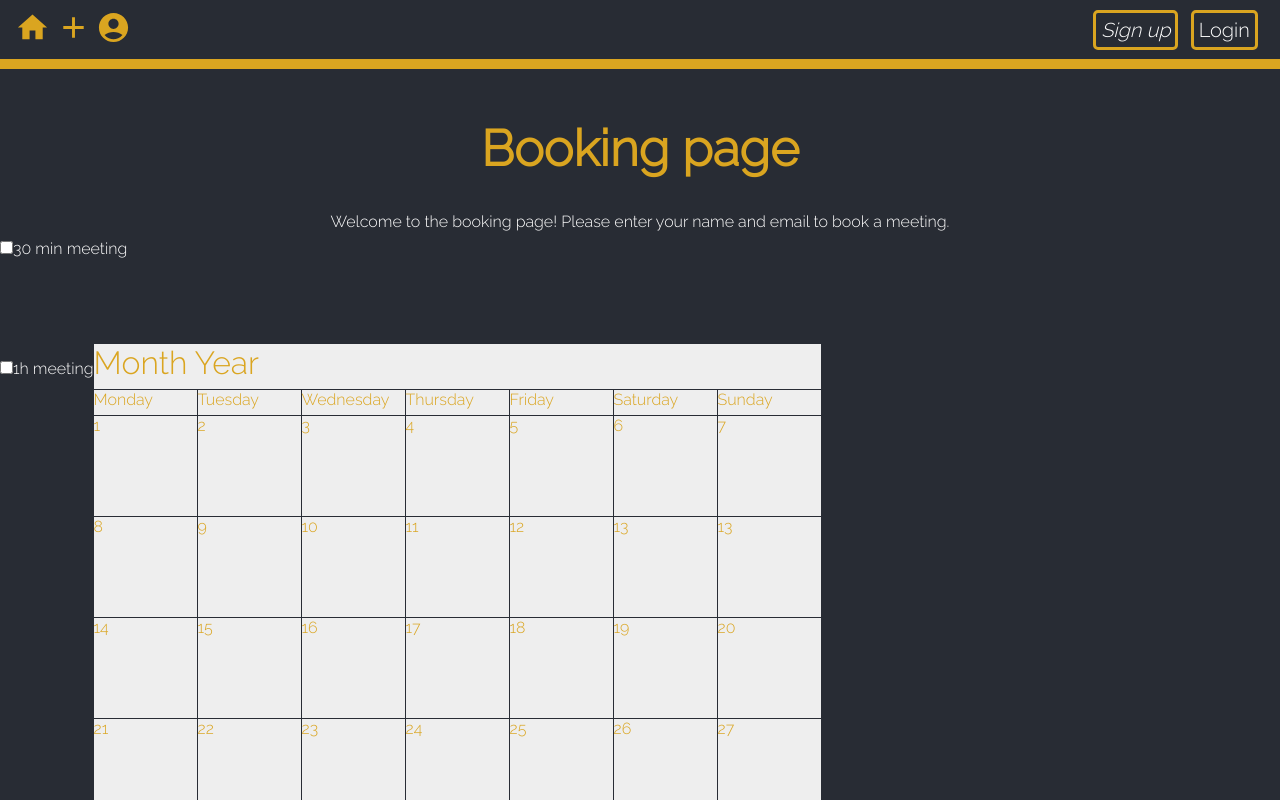
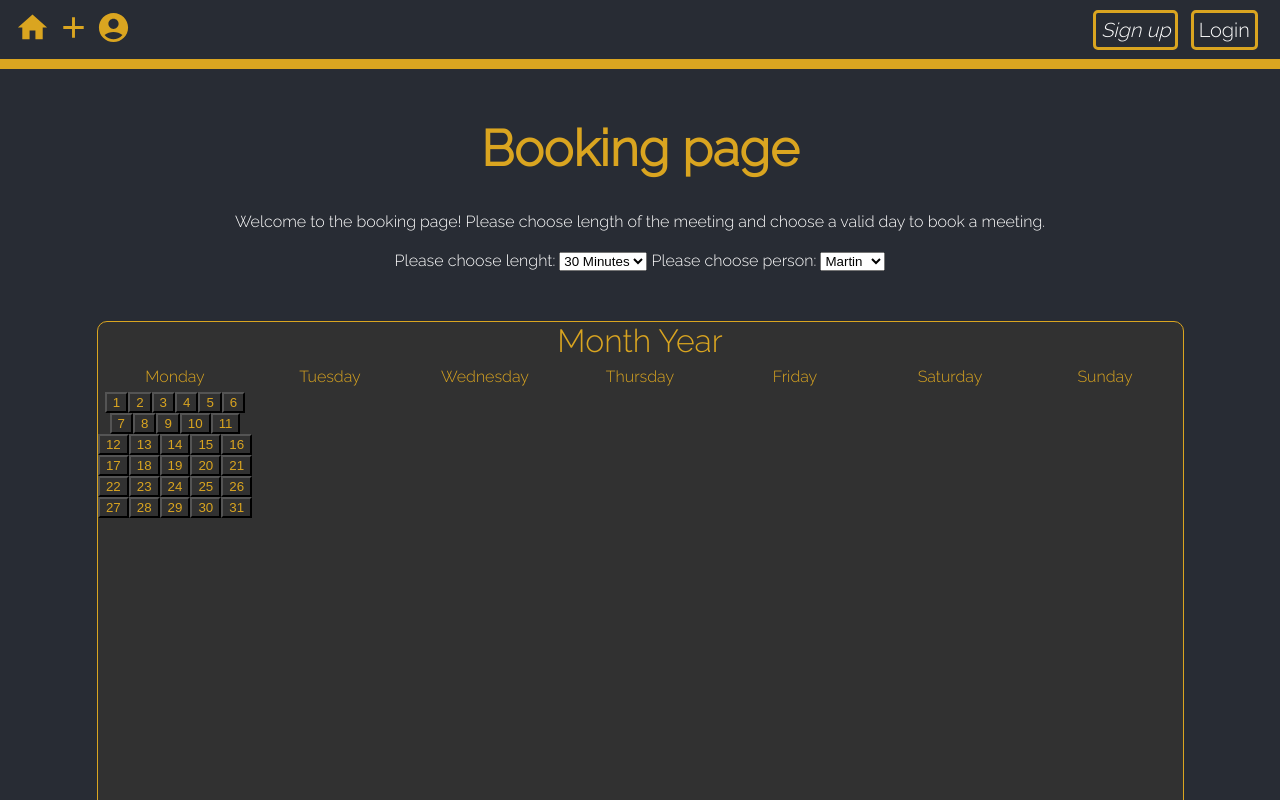
Before and after one commit to Civil-Data/OnlineMeetingSchedule, a React (Create React App) app in the folder frontend/: page /booking in a window 1280 px wide. Shown: the top 800 px of the page. Built offline with nearby package versions, Linux system fonts and the light colour scheme.

Commit message:
Calendar implementation

```diff
--- /dev/null
+++ b/frontend/src/Components/DateButtons.js
@@ -0,0 +1,17 @@
+import React from "react";
+
+const DateButtons = () => {
+	const dateLabels = Array.from({ length: 31 }, (_, index) => index + 1);
+
+	return (
+		<div>
+			{dateLabels.map((date) => (
+				<button key={date} className="dates">
+					{date}
+				</button>
+			))}
+		</div>
+	);
+};
+
+export default DateButtons;
--- a/frontend/src/css/App.css
+++ b/frontend/src/css/App.css
@@ -150,28 +150,29 @@ input {
 .grid-container {
 	display: inline-grid;
 	margin-top: 50px;
-	grid-template-columns: repeat(7, 103px);
-	grid-template-rows: 45px 25px repeat(6, 1fr);
-	grid-gap: 1px;
+	grid-template-columns: repeat(7, 155px);
+	grid-template-rows: 45px 25px repeat(5, 1fr);
+	/* grid-gap: 1px; */
+	border: 1px solid goldenrod;
+	border-radius: 10px;
+	background-color: rgb(49, 49, 49);
+	color: goldenrod;
+	margin-bottom: 50px;
 }
 
 .item {
 	min-height: 100px;
-	background-color: #eee;
-	color: goldenrod;
+	border-right: 2px solid rgba(11, 11, 11, 0.5);
+	border-bottom: 2px solid rgba(11, 11, 11, 0.5);
 	gap: 0px 0px;
 }
-.item0 {
-	background-color: #eee;
+.month {
 	grid-column: 1/8;
-	color: goldenrod;
 	font-size: 200%;
 }
 
-.item1 {
-	background-color: #eee;
+.day {
 	max-height: 50px;
-	color: goldenrod;
 	gap: 0px 0px;
 }
 
@@ -303,3 +304,17 @@ p {
 .titles {
 	text-align: center;
 }
+
+.calender_area {
+	display: flex;
+	flex-direction: column;
+	justify-content: center;
+	align-items: center;
+	margin-top: 20px;
+	text-align: center;
+}
+
+.dates {
+	background-color: rgb(49, 49, 49);
+	color: goldenrod;
+}
--- a/frontend/src/views/Booking.js
+++ b/frontend/src/views/Booking.js
@@ -1,47 +1,126 @@
 import Title from "../Components/Title";
 import TypingEffect from "../Components/TypingEffect";
+import React, { useState } from "react";
+import DateButtons from "../Components/DateButtons";
+
+function Day() {
+	return (
+		<div className="day">
+			<div> Day 22nd </div>
+			<div> 8:00</div>
+			<div> 10:30</div>
+			<div> 13:00</div>
+			<div> 15:00</div>
+		</div>
+	);
+}
 
 const Booking = () => {
+	const dateLabels = [1];
+	const [day, setDay] = useState(false);
 	return (
 		<>
 			<div className="titles">
 				<Title title="Booking page" className="titles" />
 				<TypingEffect
-					text="Welcome to the booking page! Please enter your name and email to book a meeting."
+					text="Welcome to the booking page! Please choose length of the meeting and choose a valid day to book a meeting."
 					delay={25}
 				/>
 			</div>
-			<div>
-				<label>
-					<input type="checkbox" className="meetingLabel" />
-					30 min meeting
-					<br />
-					<input type="checkbox" className="meetingLabel" />
-					1h meeting
-				</label>
+			<div className="calender_area">
+				<div>
+					<label for="dropdown"> Please choose lenght: </label>
+					<select id="dropdown">
+						<option value="30 minutes"> 30 Minutes</option>
+						<option value="45min"> 45 Minutes</option>
+						<option value="1h"> 1 Hour</option>
+						<option value="2h"> 2 Hours</option>
+					</select>
+					<label for="dropdown"> Please choose person: </label>
+					<select id="dropdown">
+						<option value="Martin"> Martin</option>
+						<option value="Joel"> Joel</option>
+						<option value="Matilda"> Matilda</option>
+						<option value="Felix"> Felix</option>
+					</select>
+				</div>
 				<div className="grid-container">
-					<div className="item0">Month Year</div>
-					<div className="item1">Monday</div>
-					<div className="item1">Tuesday</div>
-					<div className="item1">Wednesday</div>
-					<div className="item1">Thursday</div>
-					<div className="item1">Friday</div>
-					<div className="item1">Saturday</div>
-					<div className="item1">Sunday</div>
-					<div className="item">1</div>
-					<div className="item">2</div>
-					<div className="item">3</div>
-					<div className="item">4</div>
-					<div className="item">5</div>
-					<div className="item">6</div>
+					<div className="month">Month Year</div>
+					<div className="day">Monday</div>
+					<div className="day">Tuesday</div>
+					<div className="day">Wednesday</div>
+					<div className="day">Thursday</div>
+					<div className="day">Friday</div>
+					<div className="day">Saturday</div>
+					<div className="day">Sunday</div>
+					{dateLabels.map((item, index) => (
+						<DateButtons></DateButtons>
+					))}
+
+					{/* <button className="dates">1</button> */}
+					{/* <div className="item">1</div> */}
+					{/* <button className="dates">2</button> */}
+					{/* <div className="item">2</div> */}
+					{/* <button className="dates">3</button> */}
+					{/* <div className="item">3</div> */}
+					{/* <button className="dates">4</button> */}
+					{/* <div className="item">4</div> */}
+					{/* <button className="dates">5</button> */}
+					{/* <div className="item">5</div> */}
+					{/* <button className="dates">6</button>
+					<button className="dates">7</button>
+					<button className="dates">8</button>
+					<button className="dates">9</button>
+					<button className="dates">10</button>
+					<button className="dates">11</button>
+					<button className="dates">12</button>
+					<button className="dates">13</button>
+					<button className="dates">14</button>
+					<button className="dates">15</button>
+					<button className="dates">16</button>
+					<button className="dates">17</button>
+					<button className="dates">18</button>
+					<button className="dates">19</button>
+					<button className="dates">20</button>
+					<button className="dates">21</button>
+					<button className="dates">22</button>
+					<button className="dates">23</button>
+					<button className="dates">24</button>
+					<button className="dates">25</button>
+					<button className="dates">26</button>
+					<button className="dates">27</button>
+					<button className="dates">28</button>
+					<button className="dates">29</button>
+					<button className="dates">30</button>
+					<button
+						onClick={() => {
+							// Day();
+							setDay((prevDay) => !prevDay);
+							console.log("I was pressed");
+						}}
+					>
+						31
+					</button>
+					{day ? (
+						<div className="day">
+							<div> Day 22nd </div>
+							<div> 8:00</div>
+							<div> 10:30</div>
+							<div> 13:00</div>
+							<div> 15:00</div>
+						</div>
+					) : (
+						<></>
+					)} */}
+
+					{/* <div className="item">6</div>
 					<div className="item">7</div>
 					<div className="item">8</div>
 					<div className="item">9</div>
 					<div className="item">10</div>
 					<div className="item">11</div>
-					<div className="item">12</div>
-					<div className="item">13</div>
-					<div className="item">13</div>
+					<div className="item">12</div> */}
+					{/* <div className="item">13</div>
 					<div className="item">14</div>
 					<div className="item">15</div>
 					<div className="item">16</div>
@@ -59,14 +138,26 @@ const Booking = () => {
 					<div className="item">28</div>
 					<div className="item">29</div>
 					<div className="item">30</div>
-					<div className="item">31</div>
+					<div className="item">31</div> */}
+					{/* <div className="item"></div>
 					<div className="item"></div>
-					<div className="item"></div>
-					<div className="item"></div>
+					<div className="item"></div> */}
 				</div>
 			</div>
 		</>
 	);
 };
+// function Day() {
+// 	const [day, setDay] = useState("Monday");
+// 	return (
+// 		<div>
+// 			<button type="button" onClick={() => Day("Monday")}>
+// 				Monday
+// 			</button>
+// 		</div>
+// 	);
+// }
+// const root = ReactDOM.createRoot(document.getElementById("root"));
+// root.render(<Day />);
 
 export default Booking;
```
